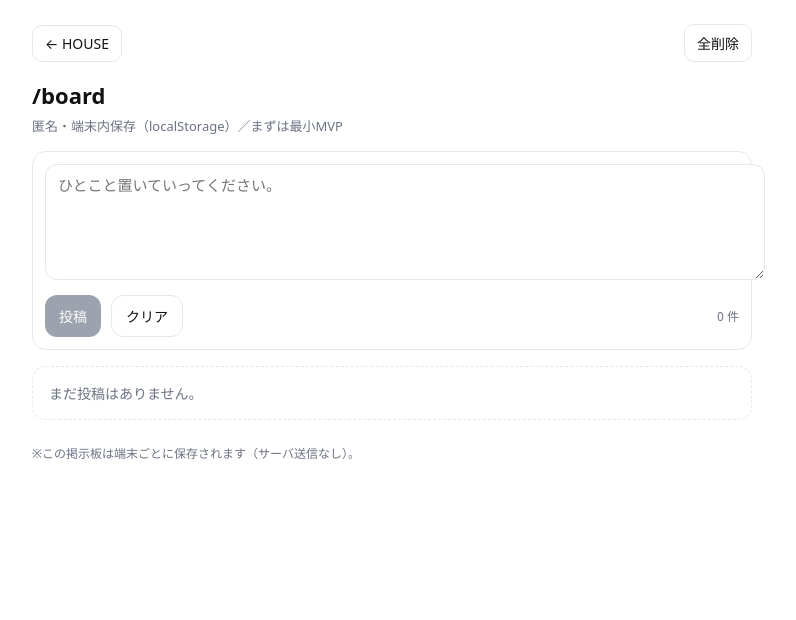
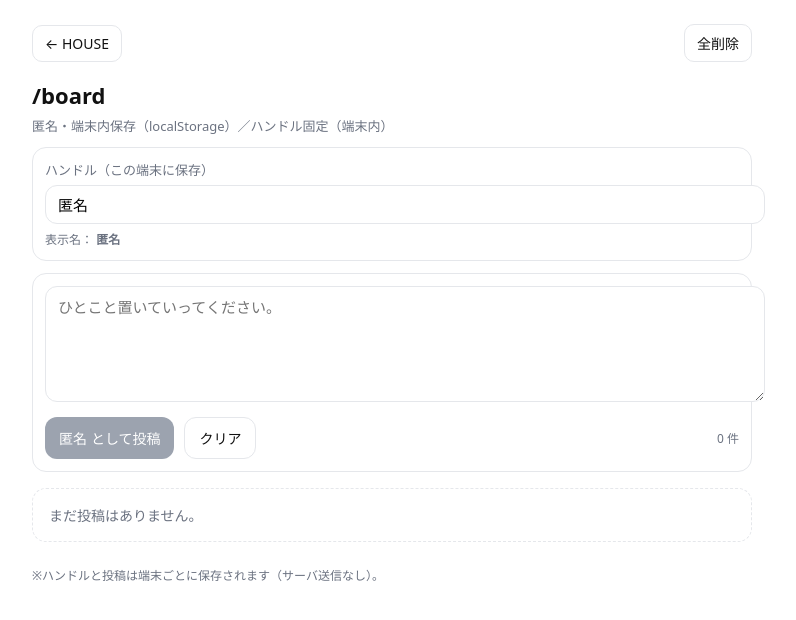
Before and after one commit to kan0601g-maker/pause-pwa, a Next.js app: page /board in a window 1280 px wide. Shown: the top 620 px of the page, without its empty margins (248-1044 px from the left). Built offline with nearby package versions, Linux system fonts and the light colour scheme.

Commit message:
Update page.js

```diff
--- a/app/board/page.js
+++ b/app/board/page.js
@@ -3,7 +3,8 @@
 import React, { useEffect, useMemo, useState } from "react";
 import Link from "next/link";
 
-const STORAGE_KEY = "pause_board_posts_v1";
+const STORAGE_KEY = "pause_board_posts_v2";
+const NAME_KEY = "pause_board_name_v1";
 
 function safeParse(json, fallback) {
   try {
@@ -27,17 +28,39 @@ function formatJST(iso) {
   }
 }
 
+function sanitizeName(s) {
+  const t = (s ?? "").trim().replace(/\s+/g, " ");
+  // 長すぎ事故防止
+  return t.slice(0, 24);
+}
+
 export default function BoardPage() {
   const [mounted, setMounted] = useState(false);
+
+  const [name, setName] = useState("匿名");
   const [posts, setPosts] = useState([]);
   const [text, setText] = useState("");
 
+  // 初回ロード：名前＆投稿を読む
   useEffect(() => {
     setMounted(true);
-    const saved = safeParse(localStorage.getItem(STORAGE_KEY) || "[]", []);
-    if (Array.isArray(saved)) setPosts(saved);
+
+    const savedName = localStorage.getItem(NAME_KEY);
+    if (savedName && typeof savedName === "string") {
+      setName(sanitizeName(savedName) || "匿名");
+    }
+
+    const savedPosts = safeParse(localStorage.getItem(STORAGE_KEY) || "[]", []);
+    if (Array.isArray(savedPosts)) setPosts(savedPosts);
   }, []);
 
+  // 名前を保存
+  useEffect(() => {
+    if (!mounted) return;
+    localStorage.setItem(NAME_KEY, sanitizeName(name) || "匿名");
+  }, [mounted, name]);
+
+  // 投稿を保存
   useEffect(() => {
     if (!mounted) return;
     localStorage.setItem(STORAGE_KEY, JSON.stringify(posts));
@@ -51,9 +74,11 @@ export default function BoardPage() {
 
     const item = {
       id: crypto?.randomUUID ? crypto.randomUUID() : String(Date.now()),
+      name: sanitizeName(name) || "匿名",
       body,
       createdAt: nowISO(),
     };
+
     setPosts((prev) => [item, ...prev]);
     setText("");
   }
@@ -117,13 +142,43 @@ export default function BoardPage() {
           </button>
         </div>
 
-        <h1 style={{ marginTop: 18, marginBottom: 6, fontSize: 22 }}>
-          /board
-        </h1>
-        <div style={{ marginBottom: 16, color: "#6b7280", fontSize: 13 }}>
-          匿名・端末内保存（localStorage）／まずは最小MVP
+        <h1 style={{ marginTop: 18, marginBottom: 6, fontSize: 22 }}>/board</h1>
+        <div style={{ marginBottom: 12, color: "#6b7280", fontSize: 13 }}>
+          匿名・端末内保存（localStorage）／ハンドル固定（端末内）
         </div>
 
+        {/* ハンドル欄 */}
+        <div
+          style={{
+            border: `1px solid ${border}`,
+            borderRadius: 14,
+            padding: 12,
+            background: "#fff",
+            marginBottom: 12,
+          }}
+        >
+          <div style={{ fontSize: 13, color: "#6b7280", marginBottom: 6 }}>
+            ハンドル（この端末に保存）
+          </div>
+          <input
+            value={name}
+            onChange={(e) => setName(e.target.value)}
+            placeholder="例：Owner Yocchi / 匿名"
+            style={{
+              width: "100%",
+              border: `1px solid ${border}`,
+              borderRadius: 12,
+              padding: "10px 12px",
+              fontSize: 15,
+              outline: "none",
+            }}
+          />
+          <div style={{ fontSize: 12, color: "#6b7280", marginTop: 6 }}>
+            表示名： <b>{sanitizeName(name) || "匿名"}</b>
+          </div>
+        </div>
+
+        {/* 投稿欄 */}
         <div
           style={{
             border: `1px solid ${border}`,
@@ -162,7 +217,7 @@ export default function BoardPage() {
                 cursor: canPost ? "pointer" : "not-allowed",
               }}
             >
-              投稿
+              {sanitizeName(name) || "匿名"} として投稿
             </button>
 
             <button
@@ -187,6 +242,7 @@ export default function BoardPage() {
           </div>
         </div>
 
+        {/* 一覧 */}
         <div style={{ marginTop: 16 }}>
           {posts.length === 0 ? (
             <div
@@ -212,21 +268,27 @@ export default function BoardPage() {
                   marginBottom: 10,
                 }}
               >
-                <div style={{ whiteSpace: "pre-wrap", fontSize: 15, lineHeight: 1.6 }}>
-                  {p.body}
+                <div style={{ display: "flex", alignItems: "center", gap: 10 }}>
+                  <div style={{ fontSize: 13, color: "#111827" }}>
+                    <b>{p.name || "匿名"}</b>
+                  </div>
+                  <div style={{ color: "#6b7280", fontSize: 12 }}>
+                    {formatJST(p.createdAt)}
+                  </div>
                 </div>
 
                 <div
                   style={{
-                    display: "flex",
-                    alignItems: "center",
                     marginTop: 10,
-                    gap: 10,
+                    whiteSpace: "pre-wrap",
+                    fontSize: 15,
+                    lineHeight: 1.6,
                   }}
                 >
-                  <div style={{ color: "#6b7280", fontSize: 12 }}>
-                    {formatJST(p.createdAt)}
-                  </div>
+                  {p.body}
+                </div>
+
+                <div style={{ display: "flex", alignItems: "center", marginTop: 10 }}>
                   <div style={{ flex: 1 }} />
                   <button
                     onClick={() => removePost(p.id)}
@@ -249,7 +311,7 @@ export default function BoardPage() {
         </div>
 
         <div style={{ marginTop: 24, color: "#6b7280", fontSize: 12 }}>
-          ※この掲示板は端末ごとに保存されます（サーバ送信なし）。
+          ※ハンドルと投稿は端末ごとに保存されます（サーバ送信なし）。
         </div>
       </div>
     </div>
```
